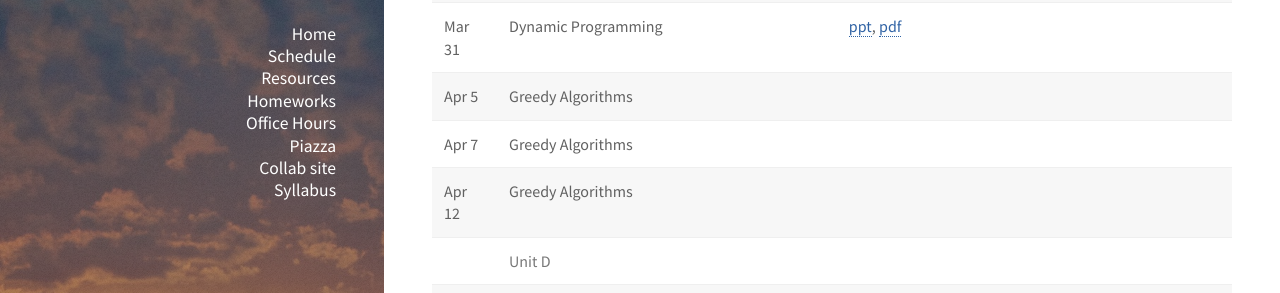
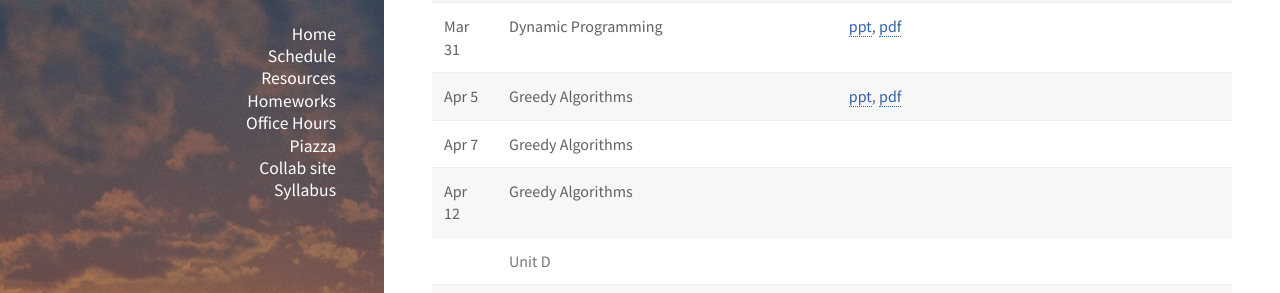
Before and after one commit to uva-cs/cs4102-s22, a Jekyll site: the page built from slides/schedule.md, in a window 1280 px wide and 900 px high, scrolled down 1521 px. Shown: the part 174-467 px from the top of the window. Built offline with Jekyll 4.4.1, drawn with Linux system fonts in a browser that asks for light colours; nearby versions of some CDN libraries; library files that are not in the unit come from our copies.

Commit message:
slides for first Greedy lecture

```diff
--- a/slides/schedule.md
+++ b/slides/schedule.md
@@ -33,7 +33,7 @@ This is a tentative schedule of topics addressed.  As we go through the semester
 | Mar 24  | DP: LCS (cont'd), Seam Carving                                | (continue with previous slides)                                                                                      |          |                                   |
 | Mar 29  | Exam 2 on Unit B                                              | [Topic List](../unitb/exam-b-topics.html)                                                                                                                     |          |                                   |
 | Mar 31  | Dynamic Programming                                           | [ppt](cs4102-C-lecture4.pptx), [pdf](cs4102-C-lecture4.pdf)                                                          |          |                                   |
-| Apr 5   | Greedy Algorithms                                             |                                                                                                                      |          |                                   |
+| Apr 5   | Greedy Algorithms                                             | [ppt](cs4102-C-lecture5-v2.pptx), [pdf](cs4102-C-lecture5-v2.pdf)                                                    |          |                                   |
 | Apr 7   | Greedy Algorithms                                             |                                                                                                                      |          |                                   |
 | Apr 12  | Greedy Algorithms                                             |                                                                                                                      |          |                                   |
 |         | **Unit D**                                                    |                                                                                                                      |          |                                   |
```
Also changed, not shown: 2 other files.
